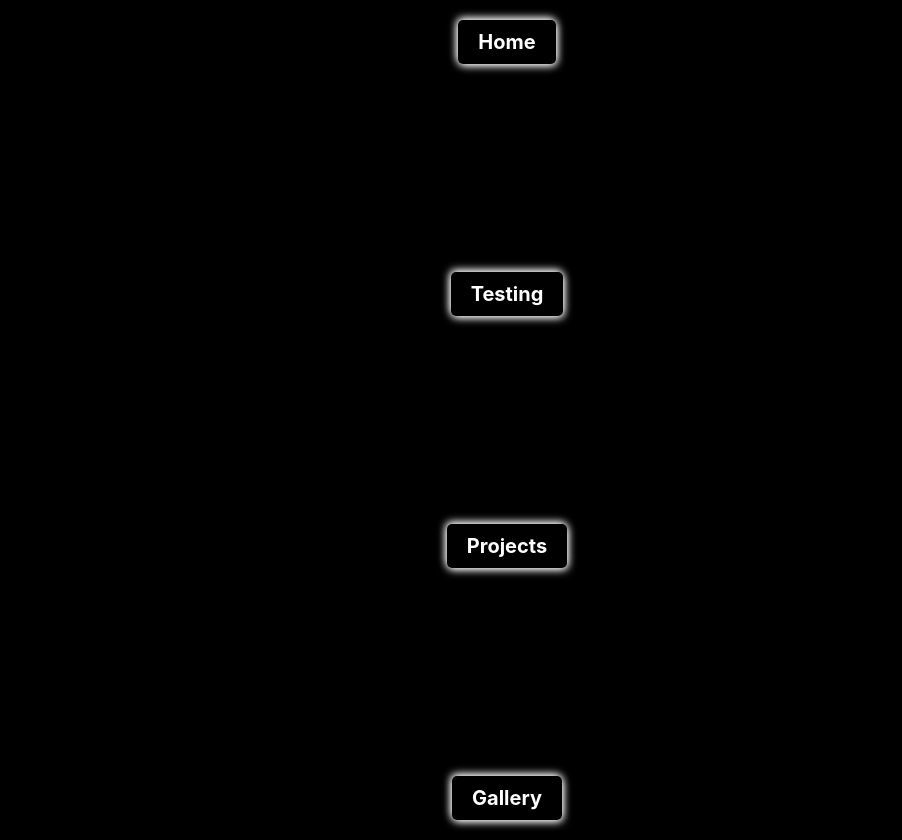
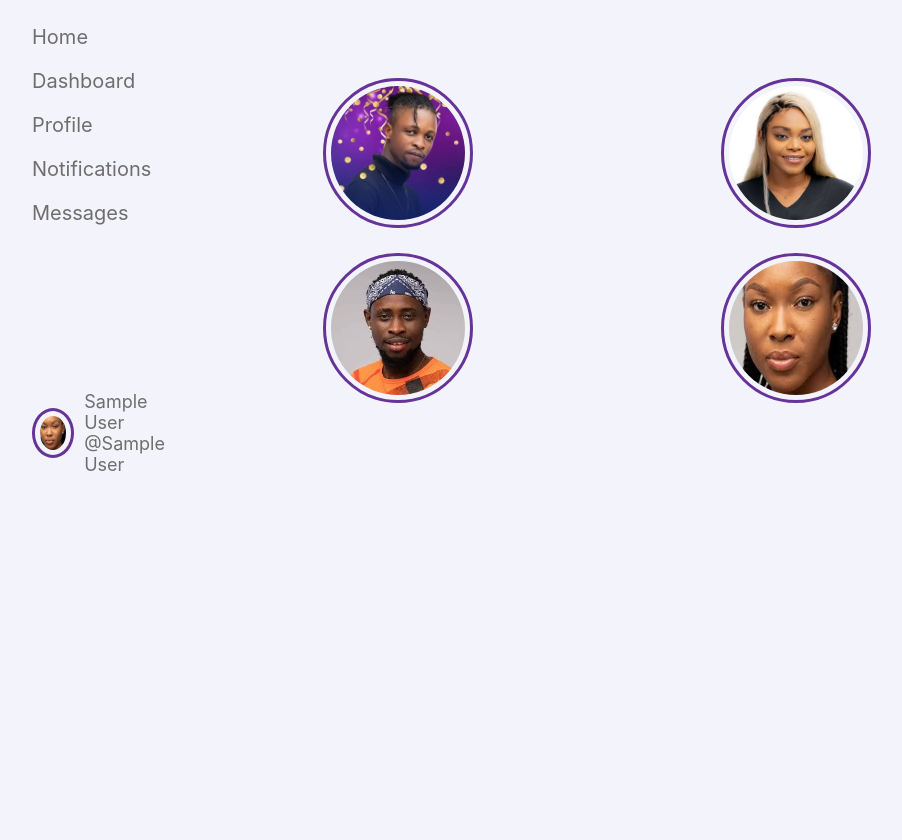
Before and after one commit to ishuacharis/vue-poll, a Vue app: page / in a window 1280 px wide. Shown: the whole page, without its empty margins (133-1035 px from the left). After the commit the page ends 800 px from the top, so only its background shows below. Built offline with nearby package versions, Linux system fonts and the light colour scheme; sample sign-in values are in the browser's storage.

Commit message:
created named views for index route

```diff
--- a/src/components/Housemates/Housemates.vue
+++ b/src/components/HousemateList/HousemateList.vue
@@ -9,7 +9,7 @@
 <script>
   import Housemate from '@/components/Housemate/Housemate';
   export default {
-    name: 'Housemates',
+    name: 'HousemateList',
     components: {
       Housemate
     },
@@ -22,4 +22,4 @@
   };
 </script>
 
-<style lang="css" scoped src="./Housemates.css"></style>
+<style lang="css" scoped src="./HousemateList.css"></style>
--- a/src/components/Project/Project.vue
+++ /dev/null
@@ -1,30 +0,0 @@
-<template lang="html">
-  <div class="project">
-    <SideNav />
-    <Housemates :houseMates="houseMates" />
-  </div>
-</template>
-
-<script>
-
-  import { computed } from 'vue';
-  import { useStore } from 'vuex';
-  import SideNav from '@/components/shared/Navbar/SideNav';
-  import Housemates from '@/components/Housemates/Housemates';
-  export default {
-    name: 'Project',
-
-    components: {
-      Housemates, SideNav
-    },
-    setup() {
-      const store =  useStore();
-      return {
-        houseMates: computed(() => store.getters['votes/houseMates']),
-      }
-    },
-  }
-</script>
-
-<style lang="css" src="./Project.css" scoped>
-</style>
--- a/src/router/index.js
+++ b/src/router/index.js
@@ -3,6 +3,7 @@ import { createRouter, createWebHistory } from 'vue-router';
 import NotFound  from '../views/NotFound';
 
 const Home = () => import("@/views/Home.vue");
+const Project = () => import( '@/views/Project/Project.vue');
 const Housemates = () => import( '@/views/Housemates/Housemates.vue');
 const Housemate = () => import('@/views/Housemate/Housemate.vue');
 const Gallery = () => import('@/views/Gallery/Gallery.vue');
@@ -20,6 +21,36 @@ const Messages = () => import('@/views/Messages/Messages.vue');
 const routes = [
   {
     path: '/',
+    name: 'Project',
+    component: Project,
+    beforeEnter: authUserGuard,
+    meta: { requiresAuth: true },
+    redirect: '' ,
+    children: [
+      {
+        path: '',
+        name: 'Housemates',
+        component: Housemates,
+      },
+      {
+        path: '/housemate/:screen_name',
+        name: 'Housemate',
+        component: Housemate
+      },
+      {
+        path: '/notifications',
+        name: 'Notifications',
+        component: Notifications,
+      },
+      {
+        path: '/messages',
+        name: 'Messages',
+        component: Messages,
+      },
+    ]
+  },
+  {
+    path: '/home',
     name: 'Home',
     component: Home
   },
@@ -36,18 +67,7 @@ const routes = [
     // which is lazy-loaded when the route is visited.
     component: () => import(/* webpackChunkName: "about" */ '../views/About.vue')
   },
-  {
-    path: '/housemates',
-    name: 'Housemates',
-    component: Housemates,
-    beforeEnter: authUserGuard,
-    meta: {requiresAuth: true}
-  },
-  {
-    path: '/housemate/:screen_name',
-    name: 'Housemate',
-    component: Housemate
-  },
+
   {
     path: '/gallery',
     name: 'Gallery',
@@ -74,20 +94,7 @@ const routes = [
     beforeEnter: guestGuard,
     meta: { guest: true }
   },
-  {
-    path: '/notifications',
-    name: 'Notifications',
-    component: Notifications,
-    beforeEnter: authUserGuard,
-    meta: { requiresAuth: true }
-  },
-  {
-    path: '/messages',
-    name: 'Messages',
-    component: Messages,
-    beforeEnter: authUserGuard,
-    meta: { requiresAuth: true }
-  },
+
   {
     path: '/logout',
     name: 'Logout',
--- a/src/views/Auth/Login.vue
+++ b/src/views/Auth/Login.vue
@@ -74,7 +74,7 @@
              setUser(response["response"]["user"]);
              setToken(response["response"]["token"]);
             store.dispatch(auth(response["response"]))
-             router.push('/housemates');
+             router.replace('/');
           }
         } catch (e) {
           error.value = e.message;
--- a/src/views/Housemate/Housemate.vue
+++ b/src/views/Housemate/Housemate.vue
@@ -9,9 +9,7 @@
       </div>
     </template>
     <template #fallback>
-      <div class="container">
-        <div class="loading"></div>
-      </div>
+      <div class="loading"></div>
     </template>
   </Suspense>
 </template>
--- a/src/views/Housemates/Housemates.vue
+++ b/src/views/Housemates/Housemates.vue
@@ -1,21 +1,25 @@
 <template lang="html">
-  <div class="container">
-    <Project />
-  </div>
+  <HousemateList :houseMates="houseMates" />
 </template>
 
 <script>
-  import {onUnmounted} from 'vue'
-  import Project from '@/components/Project/Project.vue'
+  import { useStore } from 'vuex';
+  import {onUnmounted, computed} from 'vue'
+  import HousemateList from '@/components/HousemateList/HousemateList.vue'
   export default {
     name: 'Housemates',
     components: {
-      Project
+      HousemateList
     },
     setup() {
+        const store =  useStore();
       onUnmounted(() => {
         console.log("left")
       })
+
+      return {
+        houseMates: computed(() => store.getters['votes/houseMates']),
+      }
     }
   }
 </script>
--- a/src/views/Logout/Logout.vue
+++ b/src/views/Logout/Logout.vue
@@ -27,7 +27,6 @@
             const {logout} = routes();
             const router  = useRouter();
             const token  = getToken();
-            console.log(token)
             const goBack = () => {
                 router.back();
             }
--- a/src/views/Messages/Messages.vue
+++ b/src/views/Messages/Messages.vue
@@ -1,6 +1,6 @@
 <template lang="html">
     <div class="container">
-
+        Messages
     </div>
 </template>
 
@@ -9,6 +9,9 @@
         name: 'Messages',
         setup() {
 
+            return {
+
+            }
         }
 
     }
--- a/src/views/Notifications/Notifications.vue
+++ b/src/views/Notifications/Notifications.vue
@@ -1,12 +1,12 @@
 <template lang="html">
     <div class="container">
-
+        Notifications
     </div>
 </template>
 
 <script>
     export default {
-        name: 'Notifiactions',
+        name: 'Notifications',
         setup() {
 
         }
--- /dev/null
+++ b/src/views/Project/Project.vue
@@ -0,0 +1,23 @@
+<template lang="html">
+  <div class="container">
+    <div class="project">
+      <SideNav />
+      <router-view />
+  </div>
+  </div>
+</template>
+
+<script>
+
+  import SideNav from '@/components/shared/Navbar/SideNav';
+  export default {
+    name: 'Project',
+
+    components: {
+     SideNav
+    },
+  }
+</script>
+
+<style lang="css" src="./Project.css" scoped>
+</style>
```
Also changed, not shown: src/components/HousemateList/HousemateList.css (renamed from src/components/Housemates/Housemates.css), src/views/Project/Project.css (renamed from src/components/Project/Project.css).
